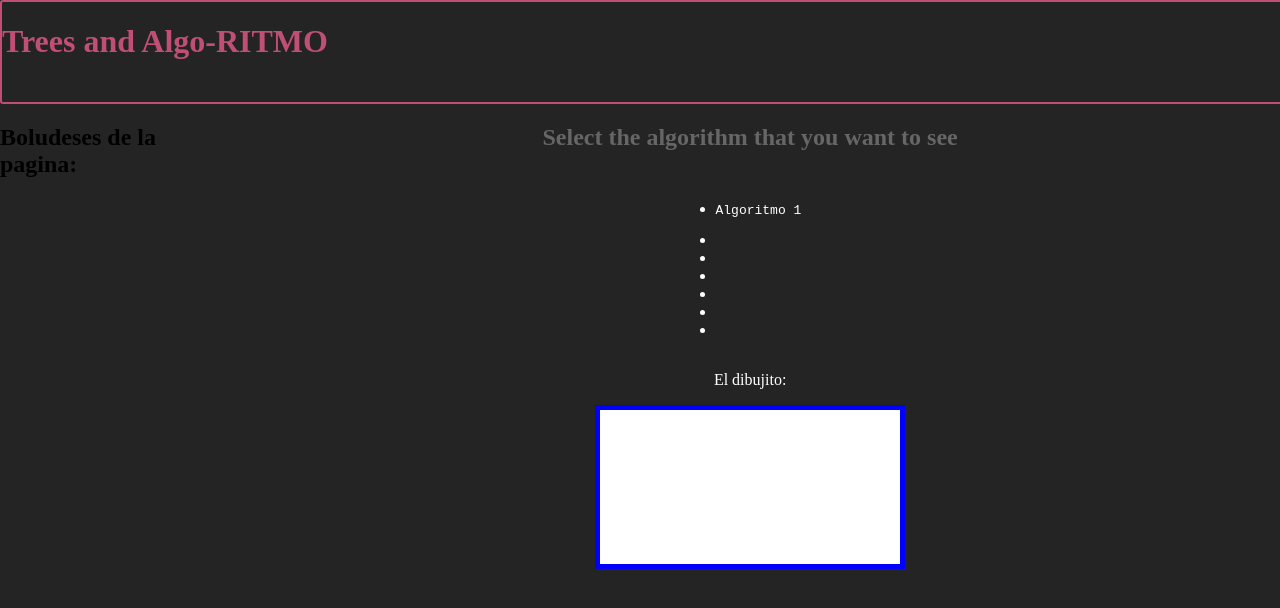
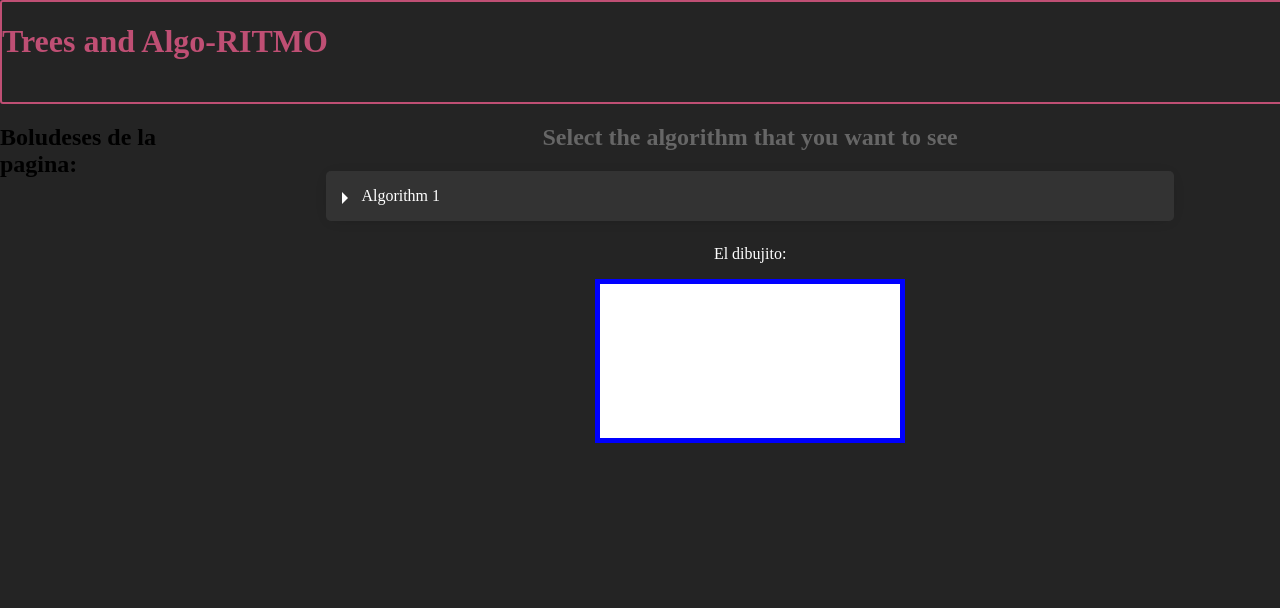
Before and after one commit to SebastianPellitero/tree-playground, a React (Vite) app: page / in a window 1280 px wide. Shown: the top 608 px of the page. Built offline with nearby package versions, Linux system fonts and the light colour scheme.

Commit message:
added details and summary styles

```diff
--- a/src/components/mainPage/HomePage.tsx
+++ b/src/components/mainPage/HomePage.tsx
@@ -13,32 +13,90 @@ const MainSection = styled.section`
     h1 {
         color: ${pageColors.darkText};
     }
+    /* details {
+        border: 1px solid #aaa;
+        border-radius: 4px;
+        padding: 0.5em 0.5em 0;
+    }
 
-    `
+    summary {
+        font-weight: bold;
+        margin: -0.5em -0.5em 0;
+        padding: 0.5em;
+    }
+
+    details[open] {
+        padding: 0.5em;
+    }
+
+    details[open] summary {
+        border-bottom: 1px solid #aaa;
+        margin-bottom: 0.5em;
+    } */
+
+    details {
+        width: 80%;
+        margin: 0 auto ;
+        background: #282828;
+        margin-bottom: .5rem;
+        box-shadow: 0 .1rem 1rem -.5rem rgba(0,0,0,.4);
+        border-radius: 5px;
+        overflow: hidden;
+    }
+
+    summary {
+        padding: 1rem;
+        display: block;
+        background: #333;
+        padding-left: 2.2rem;
+        position: relative;
+        cursor: pointer;
+        user-select: none;
+    }
+
+    summary:before {
+        content: '';
+        border-width: .4rem;
+        border-style: solid;
+        border-color: transparent transparent transparent #fff;
+        position: absolute;
+        top: 1.3rem;
+        left: 1rem;
+        transform: rotate(0);
+        transform-origin: .2rem 50%;
+        transition: .25s transform ease;
+    }
+
+    details[open] > summary:before {
+        transform: rotate(90deg);
+    }
+
+
+    details summary::-webkit-details-marker {
+        display:none;
+    }
+
+    details > ul {
+        padding-bottom: 1rem;
+        margin-bottom: 0;
+    }
+`
 
 const CanvasWrapper = styled.div`
     background-color: white;
     border: 5px solid blue;
 `
+
 export default function HomePage() {
-
     return (
         <>
             <MainSection>
                 <h1>Select the algorithm that you want to see</h1>
-                <ul>
-                    <li>
-                        <pre>
-                            <code>Algoritmo 1   </code>
-                        </pre>
-                    </li>
-                    <li></li>
-                    <li></li>
-                    <li></li>
-                    <li></li>
-                    <li></li>
-                    <li></li>
-                </ul>
+                <details>
+                    <summary>Algorithm 1</summary>
+                    <code> export const depthFirstValuesRecursive = (root: INode | null): Array</code>
+                </details>
+
 
                 <p>El dibujito:</p>
                 <CanvasWrapper>
```
